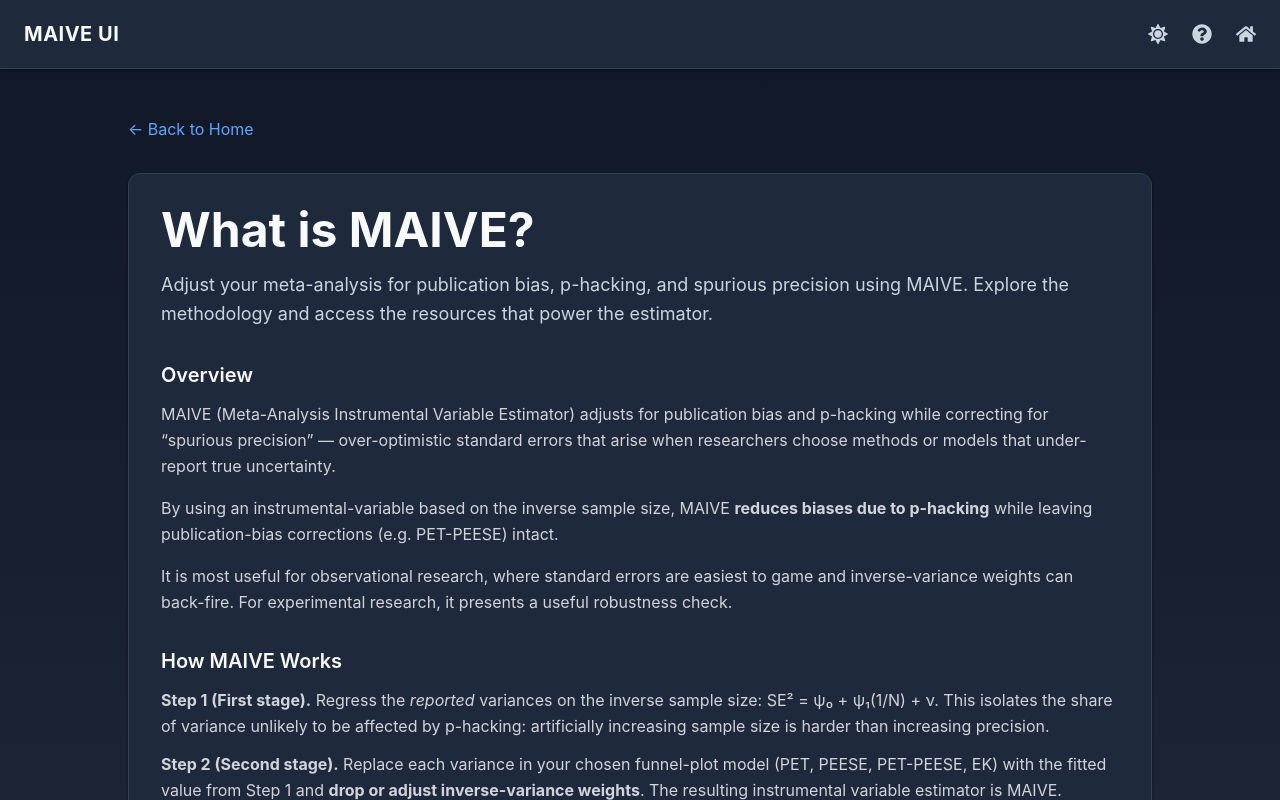
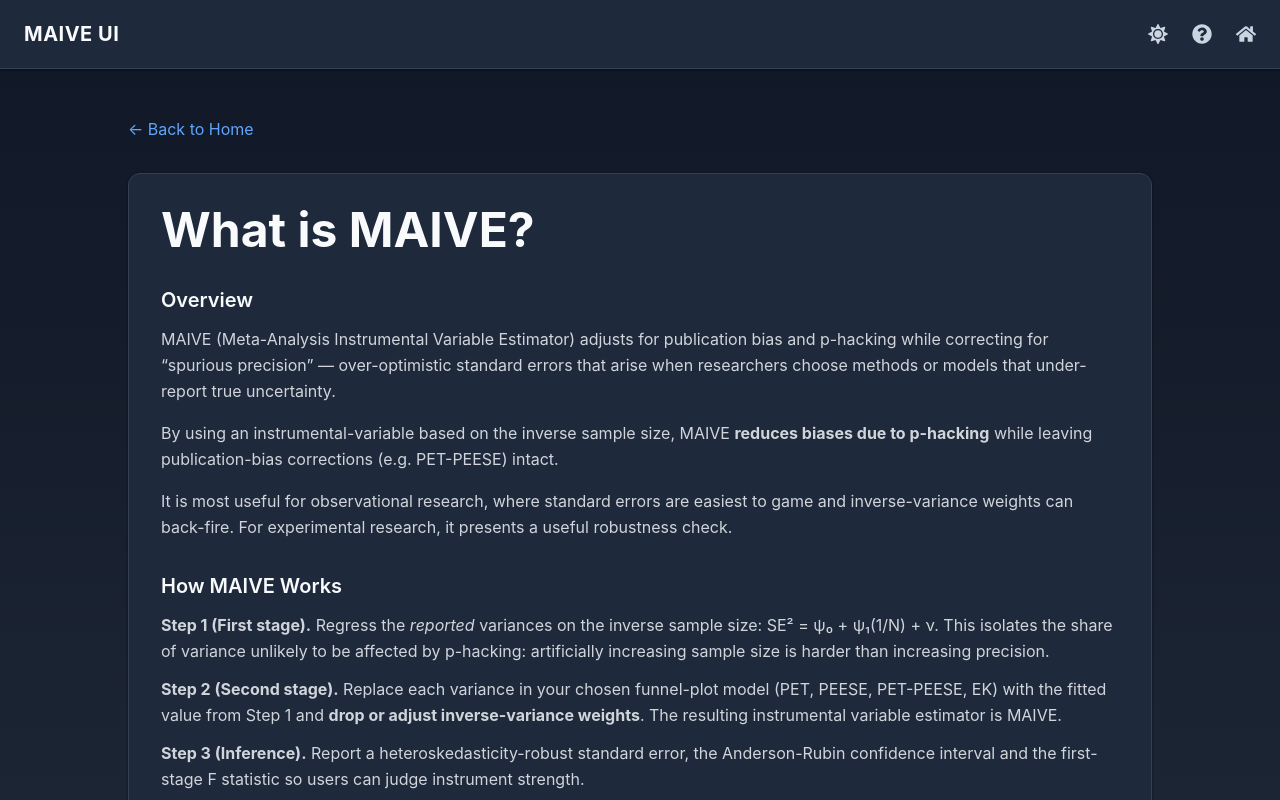
Before and after one commit to PetrCala/maive-ui, a Next.js app in the folder apps/react-ui/client/: page /about in a window 1280 px wide. Shown: the top 800 px of the page. Built offline with nearby package versions, Linux system fonts and the light colour scheme.

Commit message:
chore: hide the about page description

```diff
--- a/apps/react-ui/client/src/pages/about.tsx
+++ b/apps/react-ui/client/src/pages/about.tsx
@@ -9,6 +9,7 @@ import {
 import VersionInfo from "@components/VersionInfo";
 
 export default function AboutPage() {
+  const shouldShowDescription = false;
   return (
     <>
       <Head>
@@ -27,11 +28,13 @@ export default function AboutPage() {
               <h1 className="text-4xl sm:text-5xl font-bold text-primary">
                 {TEXT.maiveModal.title}
               </h1>
-              <p className="text-lg text-secondary leading-relaxed">
-                Adjust your meta-analysis for publication bias, p-hacking, and
-                spurious precision using MAIVE. Explore the methodology and
-                access the resources that power the estimator.
-              </p>
+              {shouldShowDescription && (
+                <p className="text-lg text-secondary leading-relaxed">
+                  Adjust your meta-analysis for publication bias, p-hacking, and
+                  spurious precision using MAIVE. Explore the methodology and
+                  access the resources that power the estimator.
+                </p>
+              )}
             </header>
 
             <MAIVEInfoContent />
```
